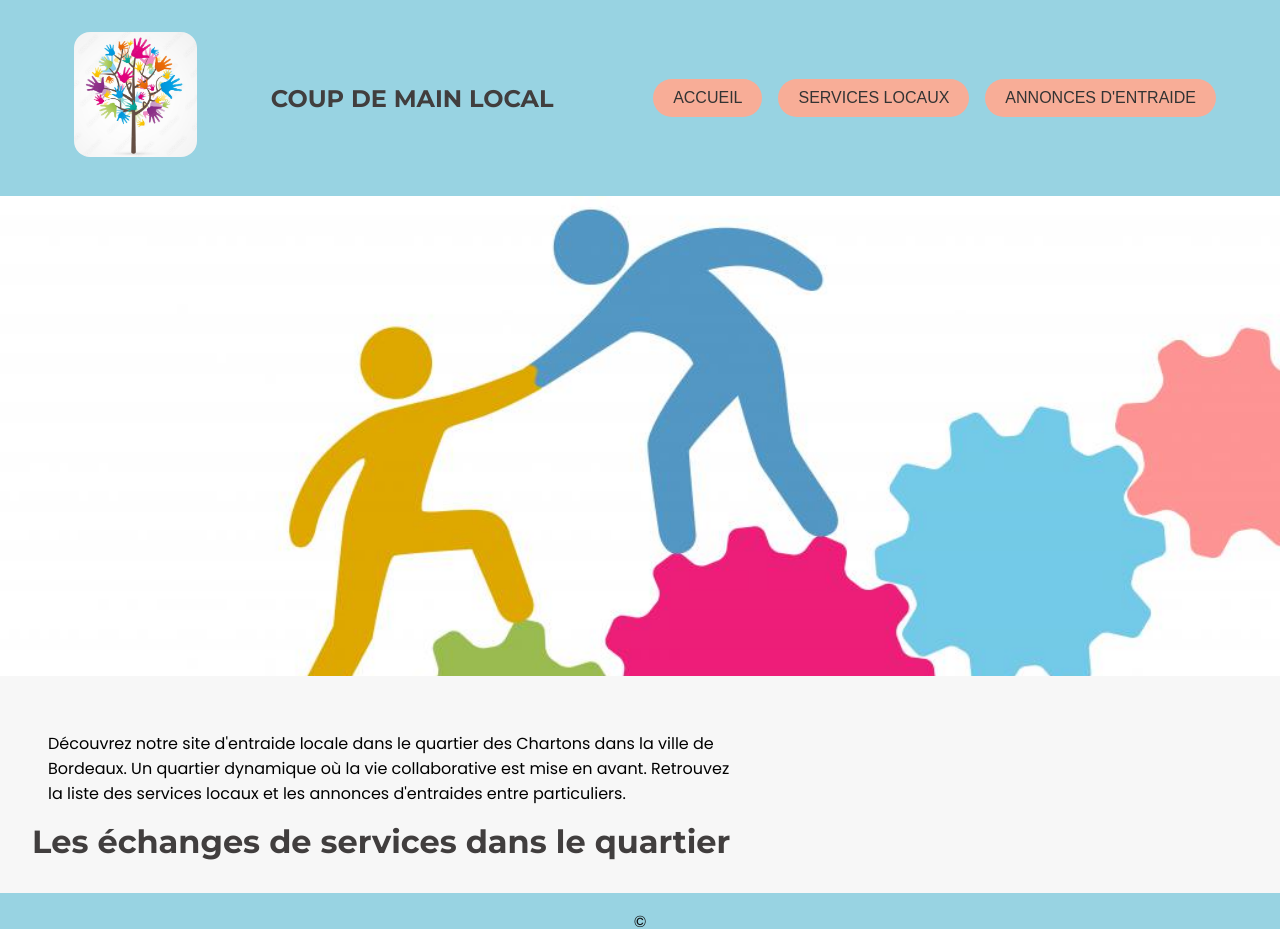
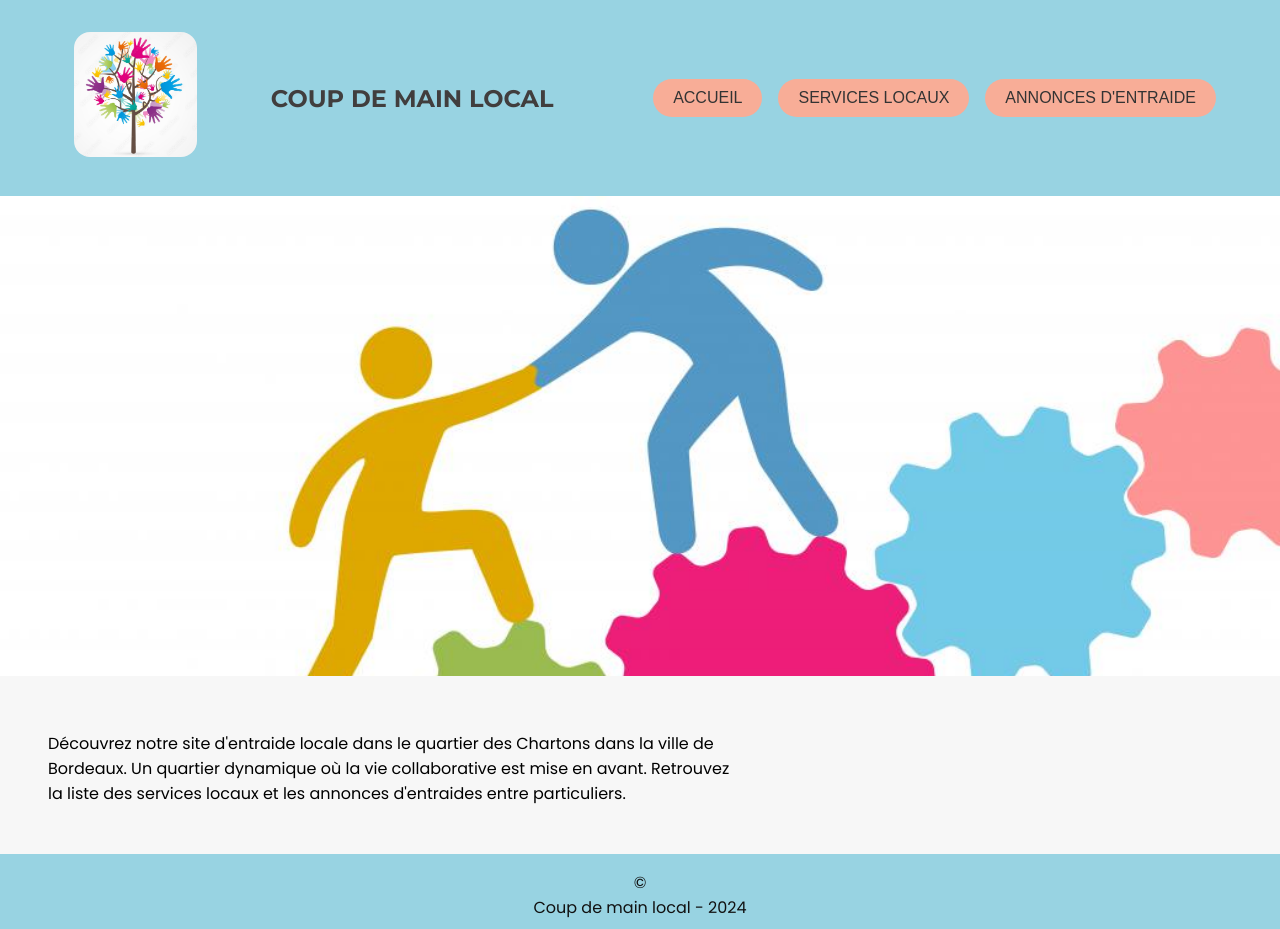
Before and after one commit to AmandineGrardLaurent/coup-de-main-local, a React (Vite) app in the folder client/: page / in a window 1280 px wide. Shown: the top 929 px of the page. Built offline with nearby package versions, Linux system fonts and the light colour scheme; a web font is replaced by a local one.

Commit message:
fix homepage

```diff
--- a/client/src/pages/homePage/HomePage.tsx
+++ b/client/src/pages/homePage/HomePage.tsx
@@ -1,12 +1,7 @@
 import style from "./homePage.module.css";
 import banner from "../../assets/images/entraide-banner.jpg";
-// import { useLoaderData } from "react-router-dom";
-// import { HelperType } from "../../lib/definitions";
-// import HelperCard from "../../components/helperCard/HelperCard";
 
 export default function HomePage() {
-  // const helper: HelperType[] = useLoaderData() as HelperType[];
-
   return (
     <div className={style.homePage}>
       <div>
@@ -19,9 +14,6 @@ export default function HomePage() {
           collaborative est mise en avant. Retrouvez la liste des services
           locaux et les annonces d'entraides entre particuliers.
         </div>
-        <div>
-          <h2>Les échanges de services dans le quartier</h2>
-        </div>
       </section>
     </div>
   );
```
